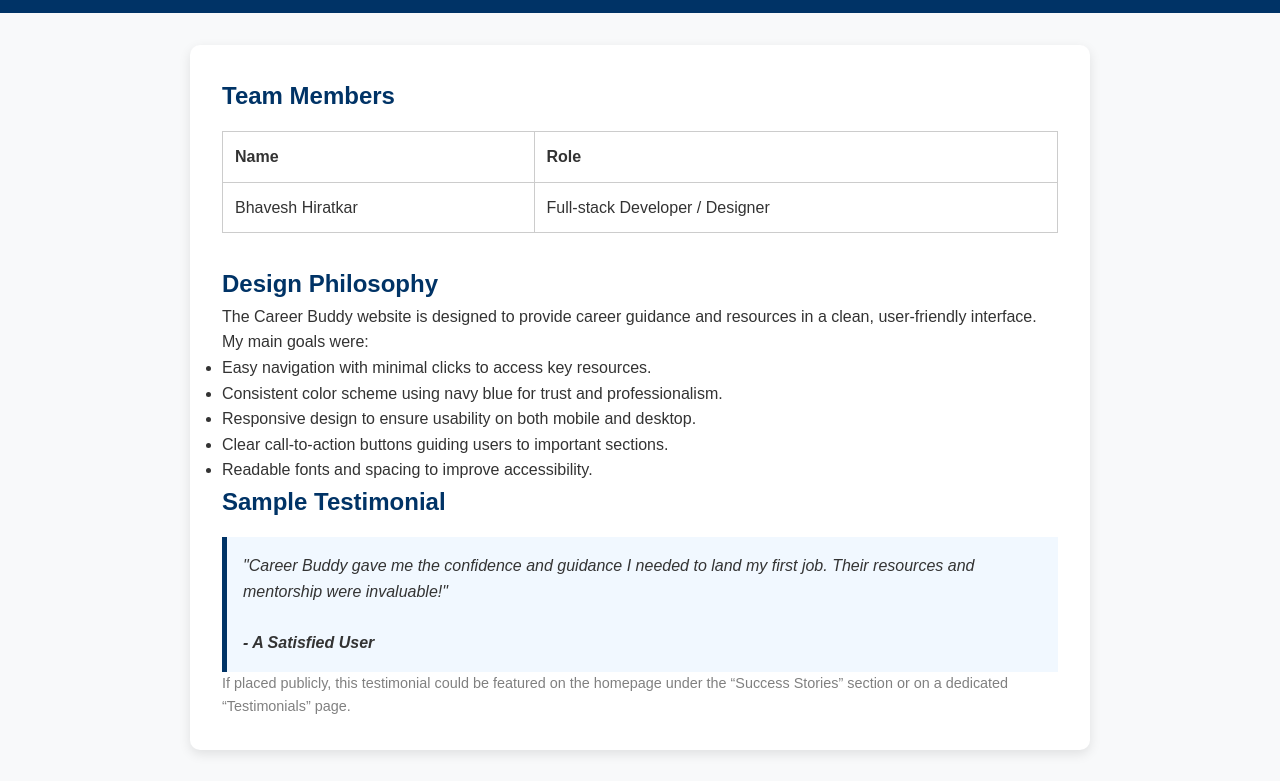
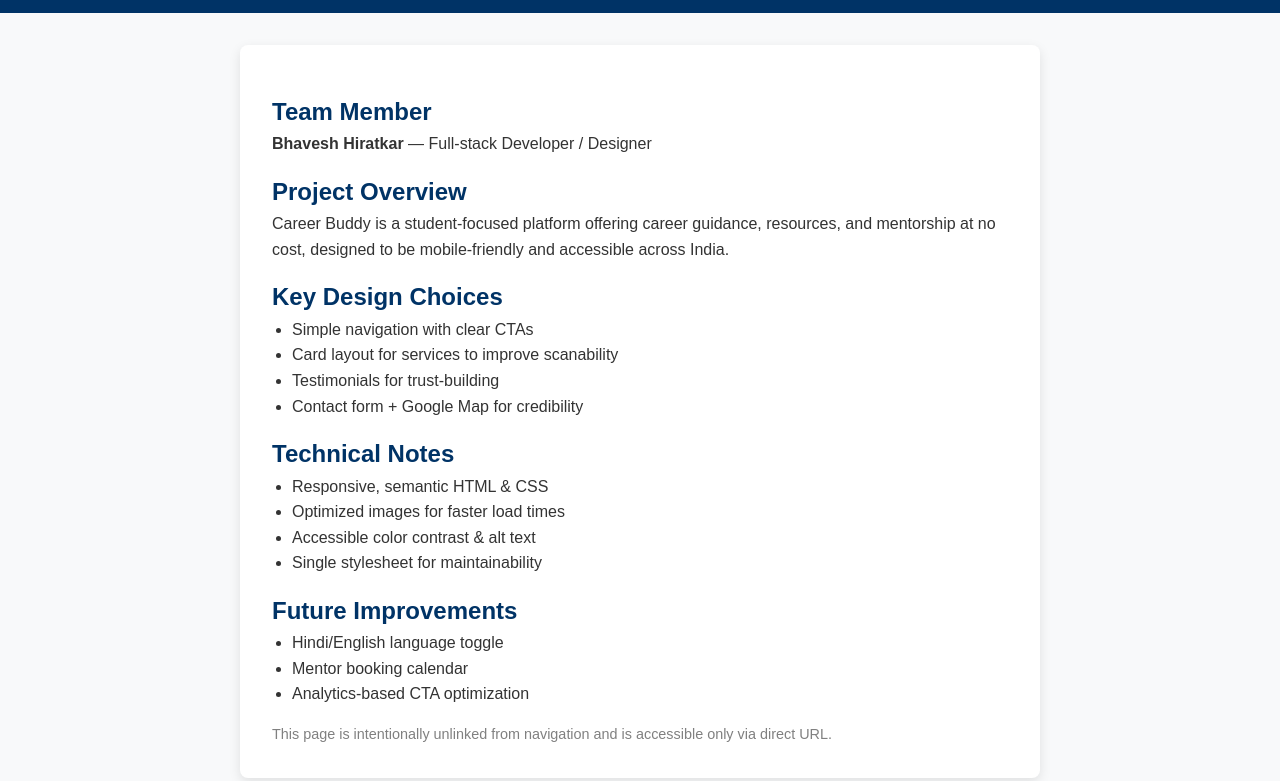
Before and after one commit to bhaveshhiratkar3/career-buddy-website, a plain HTML site: page hidden.html in a window 1280 px wide. Shown: the part 96-877 px from the top of the page. Drawn offline with Linux system fonts and the light colour scheme.

Commit message:
hidden.html

```diff
--- a/hidden.html
+++ b/hidden.html
@@ -1,126 +1,85 @@
 <!DOCTYPE html>
 <html lang="en">
 <head>
-    <meta charset="UTF-8">
-    <meta name="viewport" content="width=device-width, initial-scale=1.0">
+  <meta charset="UTF-8" />
+  <meta name="viewport" content="width=device-width, initial-scale=1.0"/>
   <title>Instructor Page - Career Buddy</title>
-    <link rel="stylesheet" href="style.css"> <!-- Use your main CSS -->
+  <link rel="stylesheet" href="style.css">
   <style>
     body {
       font-family: Arial, sans-serif;
       background: #f8f9fa;
       margin: 0;
-            padding: 0;
     }
-
     header, footer {
       background: #003366;
       color: white;
       text-align: center;
       padding: 1rem;
     }
-
     main {
-            max-width: 900px;
+      max-width: 800px;
       margin: 2rem auto;
       background: white;
       padding: 2rem;
-            border-radius: 10px;
+      border-radius: 8px;
       box-shadow: 0 4px 12px rgba(0,0,0,0.1);
     }
-
-        h1, h2 {
+    h2 {
       color: #003366;
+      margin-top: 1rem;
     }
-
-        table {
-            width: 100%;
-            border-collapse: collapse;
-            margin-top: 1rem;
-            margin-bottom: 2rem;
+    ul {
+      margin-left: 1.25rem;
     }
-
-        table, th, td {
-            border: 1px solid #ccc;
-        }
-
-        th, td {
-            padding: 0.75rem;
-            text-align: left;
-        }
-
-        .testimonial {
-            background: #f1f8ff;
-            border-left: 5px solid #003366;
-            padding: 1rem;
-            margin-top: 1rem;
-            font-style: italic;
-        }
-
     .note {
       font-size: 0.9rem;
       color: gray;
+      margin-top: 1rem;
     }
   </style>
 </head>
 <body>
-
 <header>
   <h1>Instructor Access Page</h1>
   <p>For Faculty Review Only</p>
 </header>
 
 <main>
-    <!-- Team Table -->
-    <section>
-        <h2>Team Members</h2>
-        <table>
-            <tr>
-                <th>Name</th>
-                <th>Role</th>
-            </tr>
-            <tr>
-                <td>Bhavesh Hiratkar</td>
-                <td>Full-stack Developer / Designer</td>
-            </tr>
-        </table>
-    </section>
+  <h2>Team Member</h2>
+  <p><strong>Bhavesh Hiratkar</strong> — Full-stack Developer / Designer</p>
 
-    <!-- Design Philosophy -->
-    <section>
-        <h2>Design Philosophy</h2>
-        <p>
-            The Career Buddy website is designed to provide career guidance and resources
-            in a clean, user-friendly interface. My main goals were:
-        </p>
+  <h2>Project Overview</h2>
+  <p>Career Buddy is a student-focused platform offering career guidance, resources, and mentorship at no cost, designed to be mobile-friendly and accessible across India.</p>
+
+  <h2>Key Design Choices</h2>
   <ul>
-            <li>Easy navigation with minimal clicks to access key resources.</li>
-            <li>Consistent color scheme using navy blue for trust and professionalism.</li>
-            <li>Responsive design to ensure usability on both mobile and desktop.</li>
-            <li>Clear call-to-action buttons guiding users to important sections.</li>
-            <li>Readable fonts and spacing to improve accessibility.</li>
+    <li>Simple navigation with clear CTAs</li>
+    <li>Card layout for services to improve scanability</li>
+    <li>Testimonials for trust-building</li>
+    <li>Contact form + Google Map for credibility</li>
   </ul>
-    </section>
 
-    <!-- Testimonial -->
-    <section>
-        <h2>Sample Testimonial</h2>
-        <div class="testimonial">
-            "Career Buddy gave me the confidence and guidance I needed to land my first job.
-            Their resources and mentorship were invaluable!"
-            <br><br>
-            <strong>- A Satisfied User</strong>
-        </div>
-        <p class="note">
-            If placed publicly, this testimonial could be featured on the homepage under the
-            “Success Stories” section or on a dedicated “Testimonials” page.
-        </p>
-    </section>
+  <h2>Technical Notes</h2>
+  <ul>
+    <li>Responsive, semantic HTML & CSS</li>
+    <li>Optimized images for faster load times</li>
+    <li>Accessible color contrast & alt text</li>
+    <li>Single stylesheet for maintainability</li>
+  </ul>
+
+  <h2>Future Improvements</h2>
+  <ul>
+    <li>Hindi/English language toggle</li>
+    <li>Mentor booking calendar</li>
+    <li>Analytics-based CTA optimization</li>
+  </ul>
+
+  <p class="note">This page is intentionally unlinked from navigation and is accessible only via direct URL.</p>
 </main>
 
 <footer>
   <p>&copy; 2025 Career Buddy. All rights reserved.</p>
 </footer>
-
 </body>
 </html>
```
Lines whose indentation alone changed are shown as unchanged.
